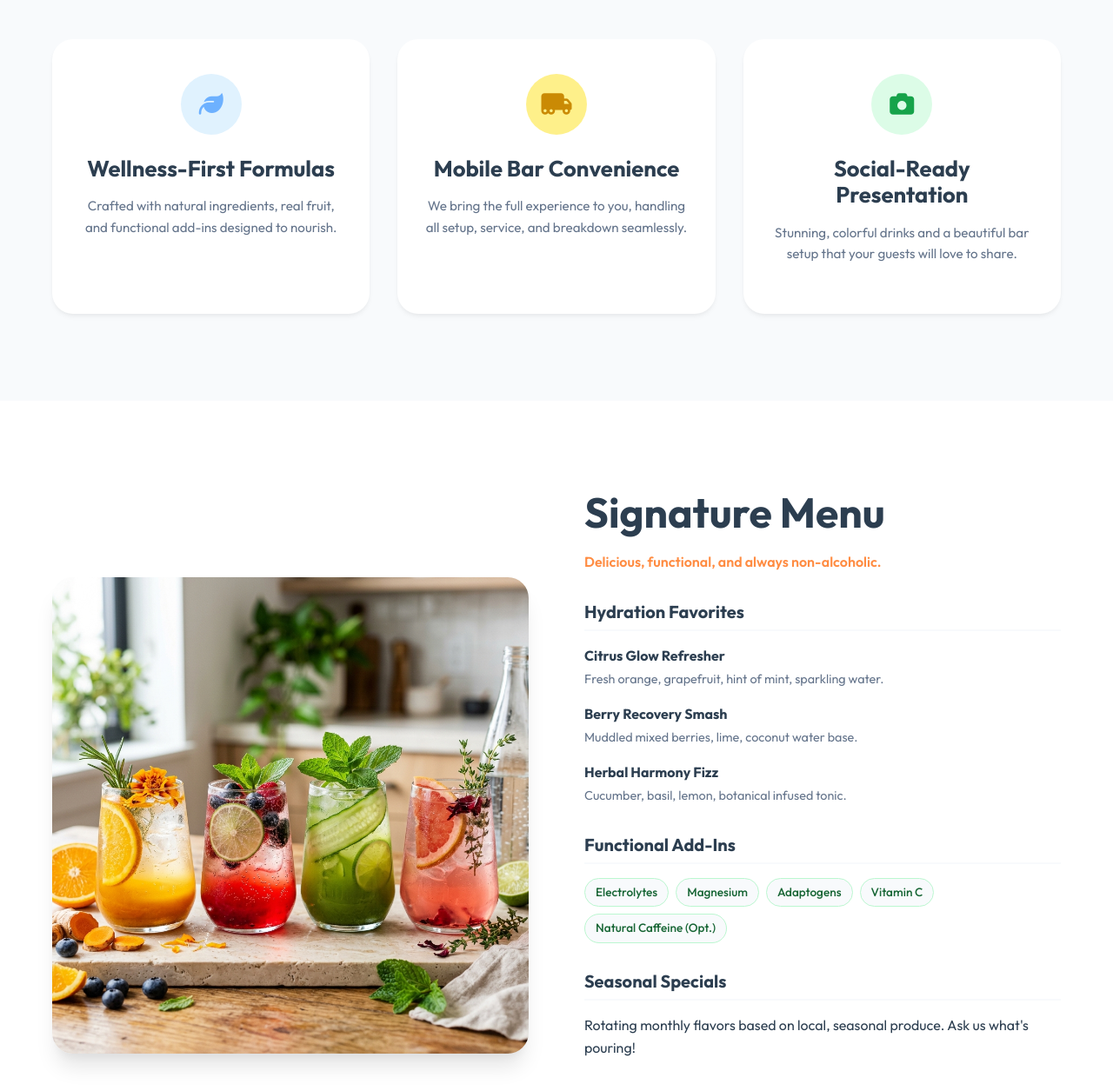
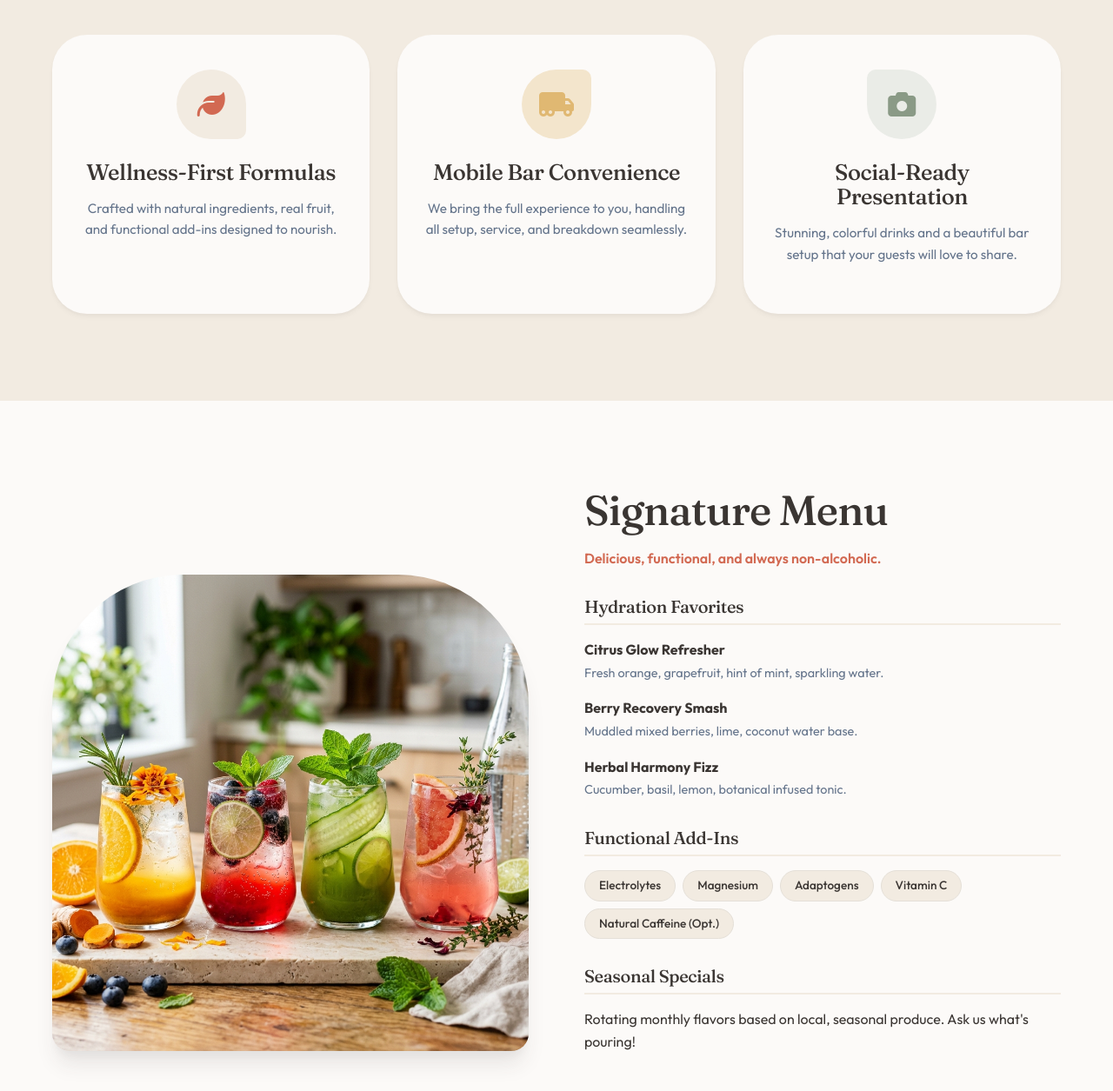
Before and after one commit to kaokien/BizzyBev, a plain HTML site: page index.html in a window 1280 px wide. Shown: the part 1005-2260 px from the top of the page at 87% size. Drawn offline with Linux system fonts and the light colour scheme.

Commit message:
Bohemian redesign: typography, colors, and organic shapes

```diff
--- a/index.html
+++ b/index.html
@@ -14,7 +14,7 @@
     <!-- Typography -->
     <link rel="preconnect" href="https://fonts.googleapis.com">
     <link rel="preconnect" href="https://fonts.gstatic.com" crossorigin>
-    <link href="https://fonts.googleapis.com/css2?family=Outfit:wght@300;400;500;600;700&display=swap" rel="stylesheet">
+    <link href="https://fonts.googleapis.com/css2?family=Fraunces:opsz,wght@9..144,300;9..144,400;9..144,500;9..144,600&family=Outfit:wght@300;400;500;600;700&display=swap" rel="stylesheet">
 
     <!-- CSS -->
     <link rel="stylesheet" href="style.css">
--- a/style.css
+++ b/style.css
@@ -5,22 +5,23 @@
 */
 
 :root {
-    --primary: #FF8C42; /* Citrus Orange */
-    --secondary: #A0E8AF; /* Mint Green */
-    --accent: #6DB1FF; /* Sky Blue */
-    --dark: #2C3E50; /* Charcoal Text */
-    --light: #F8FAFC;
-    --white: #FFFFFF;
-    --border: #E2E8F0;
+    --primary: #D26952; /* Terracotta */
+    --secondary: #8A9A86; /* Sage Green */
+    --accent: #E0B872; /* Muted Mustard */
+    --dark: #3A3532; /* Deep Espresso */
+    --light: #F2EBE1; /* Warm Oat */
+    --white: #FCFAF8; /* Soft Off-White */
+    --border: #E5E0D8;
 
+    --font-heading: 'Fraunces', serif;
     --font-main: 'Outfit', sans-serif;
 
-    --shadow-sm: 0 4px 6px -1px rgba(0, 0, 0, 0.05), 0 2px 4px -1px rgba(0, 0, 0, 0.03);
-    --shadow-md: 0 10px 15px -3px rgba(0, 0, 0, 0.08), 0 4px 6px -2px rgba(0, 0, 0, 0.04);
-    --shadow-lg: 0 20px 25px -5px rgba(0, 0, 0, 0.1), 0 10px 10px -5px rgba(0, 0, 0, 0.04);
+    --shadow-sm: 0 4px 6px -1px rgba(58, 53, 50, 0.05), 0 2px 4px -1px rgba(58, 53, 50, 0.03);
+    --shadow-md: 0 10px 15px -3px rgba(58, 53, 50, 0.08), 0 4px 6px -2px rgba(58, 53, 50, 0.04);
+    --shadow-lg: 0 20px 25px -5px rgba(58, 53, 50, 0.1), 0 10px 10px -5px rgba(58, 53, 50, 0.04);
 
-    --radius-md: 12px;
-    --radius-lg: 24px;
+    --radius-md: 24px;
+    --radius-lg: 40px;
 
     --transition: all 0.3s cubic-bezier(0.25, 0.8, 0.25, 1);
 }
@@ -49,9 +50,11 @@ body {
 
 /* Typography */
 h1, h2, h3, h4, h5, h6 {
-    line-height: 1.2;
-    font-weight: 700;
+    font-family: var(--font-heading);
+    line-height: 1.1;
+    font-weight: 500;
     margin-bottom: 1rem;
+    letter-spacing: -0.02em;
 }
 
 h1 { font-size: clamp(2.5rem, 5vw, 4.5rem); }
@@ -76,8 +79,8 @@ ul { list-style: none; }
 
 /* Utility Classes */
 .bg-light { background-color: var(--light); }
-.bg-mint { background-color: #f0fdf4; }
-.bg-gradient { background: linear-gradient(135deg, #FF8C42 0%, #ffb380 100%); color: white; }
+.bg-mint { background-color: #EAECE7; }
+.bg-gradient { background: linear-gradient(135deg, var(--secondary) 0%, #A2B19F 100%); color: var(--white); }
 .text-center { text-align: center; }
 .mt-4 { margin-top: 1.5rem; }
 .mb-5 { margin-bottom: 3rem; }
@@ -103,7 +106,7 @@ ul { list-style: none; }
 }
 
 .btn-primary:hover {
-    background-color: #e67a36;
+    background-color: #B85A45;
     transform: translateY(-2px);
     box-shadow: var(--shadow-md);
 }
@@ -274,7 +277,7 @@ section {
     left: 0;
     width: 100%;
     height: 100%;
-    background: linear-gradient(rgba(0,0,0,0.3), rgba(0,0,0,0.6));
+    background: linear-gradient(rgba(58, 53, 50, 0.4), rgba(58, 53, 50, 0.7));
 }
 
 .hero-content {
@@ -320,26 +323,28 @@ section {
 }
 
 .icon-wrapper {
-    width: 70px;
-    height: 70px;
-    background: #e0f2fe;
-    color: var(--accent);
-    border-radius: 50%;
+    width: 80px;
+    height: 80px;
+    background: var(--light);
+    color: var(--primary);
+    border-radius: 40px 40px 10px 40px; /* Organic leaf-like shape */
     display: flex;
     align-items: center;
     justify-content: center;
-    font-size: 1.75rem;
+    font-size: 2rem;
     margin: 0 auto 1.5rem;
 }
 
 .feature-card:nth-child(2) .icon-wrapper {
-    background: #fef08a;
-    color: #ca8a04;
+    background: #F3E5CC;
+    color: var(--accent);
+    border-radius: 40px 10px 40px 40px;
 }
 
 .feature-card:nth-child(3) .icon-wrapper {
-    background: #dcfce7;
-    color: #16a34a;
+    background: #EAECE7;
+    color: var(--secondary);
+    border-radius: 10px 40px 40px 40px;
 }
 
 .feature-card p {
@@ -357,9 +362,11 @@ section {
 
 .menu-image img {
     width: 100%;
-    border-radius: var(--radius-lg);
+    border-radius: 150px 150px 20px 20px; /* Arch shape */
     box-shadow: var(--shadow-lg);
     object-fit: cover;
+    height: 100%;
+    min-height: 500px;
 }
 
 .menu-subtitle {
@@ -401,13 +408,12 @@ section {
 
 .tag {
     background: var(--light);
-    padding: 5px 12px;
-    border-radius: 20px;
+    padding: 6px 16px;
+    border-radius: 30px;
     font-size: 0.85rem;
     font-weight: 500;
-    color: var(--secondary);
-    border: 1px solid #bbf7d0;
-    color: #166534;
+    color: var(--dark);
+    border: 1px solid var(--border);
 }
 
 /* Event Services */
```
